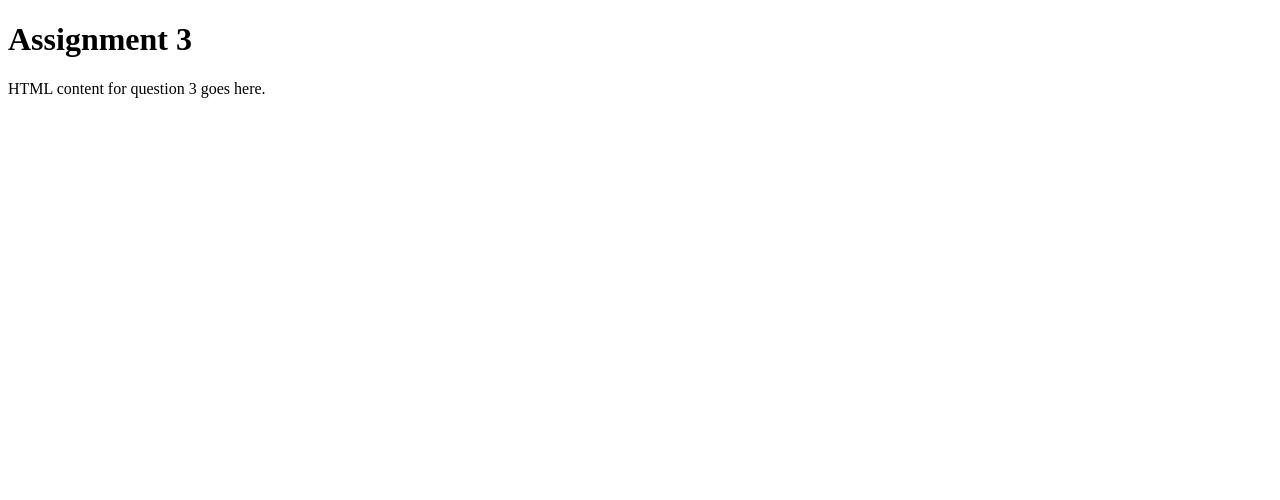
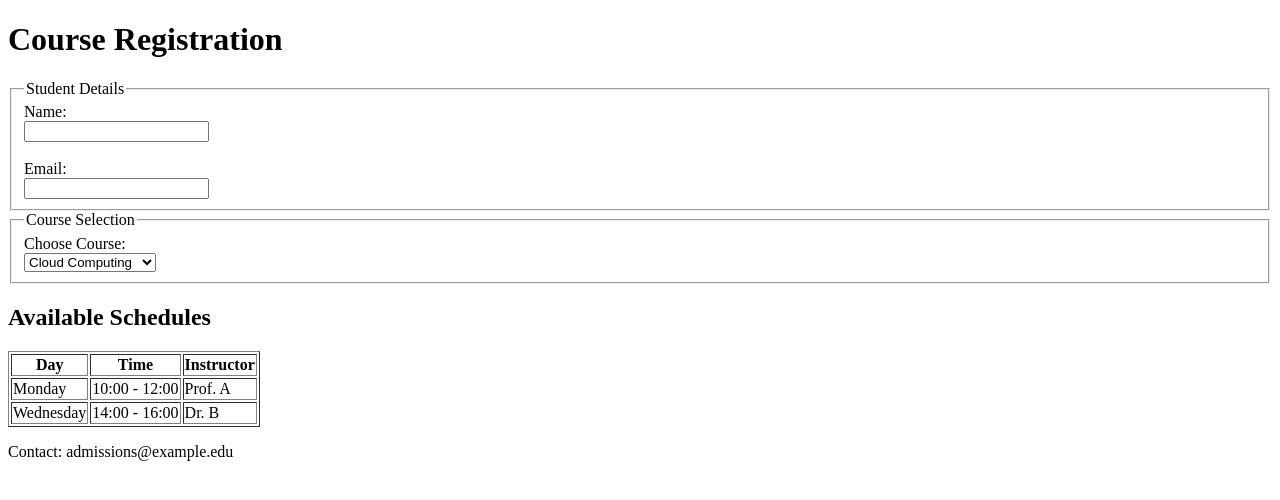
Before and after one commit to soulvv/Frontend-Dev, a plain HTML site: page 3_assignment.html in a window 1280 px wide. Drawn offline with Linux system fonts and the light colour scheme.

Commit message:
Update 3_assignment.html

```diff
--- a/3_assignment.html
+++ b/3_assignment.html
@@ -1,8 +1,71 @@
 <!DOCTYPE html>
-<html>
-<head><title>Assignment 3</title></head>
+<html lang="en">
+<head>
+<meta charset="utf-8">
+<title>Course Registration Form</title>
+</head>
 <body>
-<h1>Assignment 3</h1>
-<p>HTML content for question 3 goes here.</p>
+<header>
+<h1>Course Registration</h1>
+</header>
+
+
+<main>
+<!-- Form structure using fieldset and legend -->
+<form>
+<fieldset>
+<legend>Student Details</legend>
+<label for="name">Name:</label>
+<br>
+<input type="text" id="name" name="name" title="Enter full name">
+<br><br>
+<label for="email">Email:</label>
+<br>
+<input type="email" id="email" name="email" title="Enter email address">
+</fieldset>
+
+
+<fieldset>
+<legend>Course Selection</legend>
+<label for="course">Choose Course:</label>
+<br>
+<select id="course" name="course">
+<option value="ml">Machine Learning</option>
+<option value="cloud" selected>Cloud Computing</option>
+<option value="web">Web Development</option>
+</select>
+</fieldset>
+
+
+<!-- Table showing available schedules -->
+<h2>Available Schedules</h2>
+<table border="1">
+<thead>
+<tr>
+<th>Day</th>
+<th>Time</th>
+<th>Instructor</th>
+</tr>
+</thead>
+<tbody>
+<tr>
+<td>Monday</td>
+<td>10:00 - 12:00</td>
+<td>Prof. A</td>
+</tr>
+<tr>
+<td>Wednesday</td>
+<td>14:00 - 16:00</td>
+<td>Dr. B</td>
+</tr>
+</tbody>
+</table>
+</form>
+</main>
+
+
+<footer>
+<p>Contact: admissions@example.edu</p>
+</footer>
 </body>
 </html>
```
